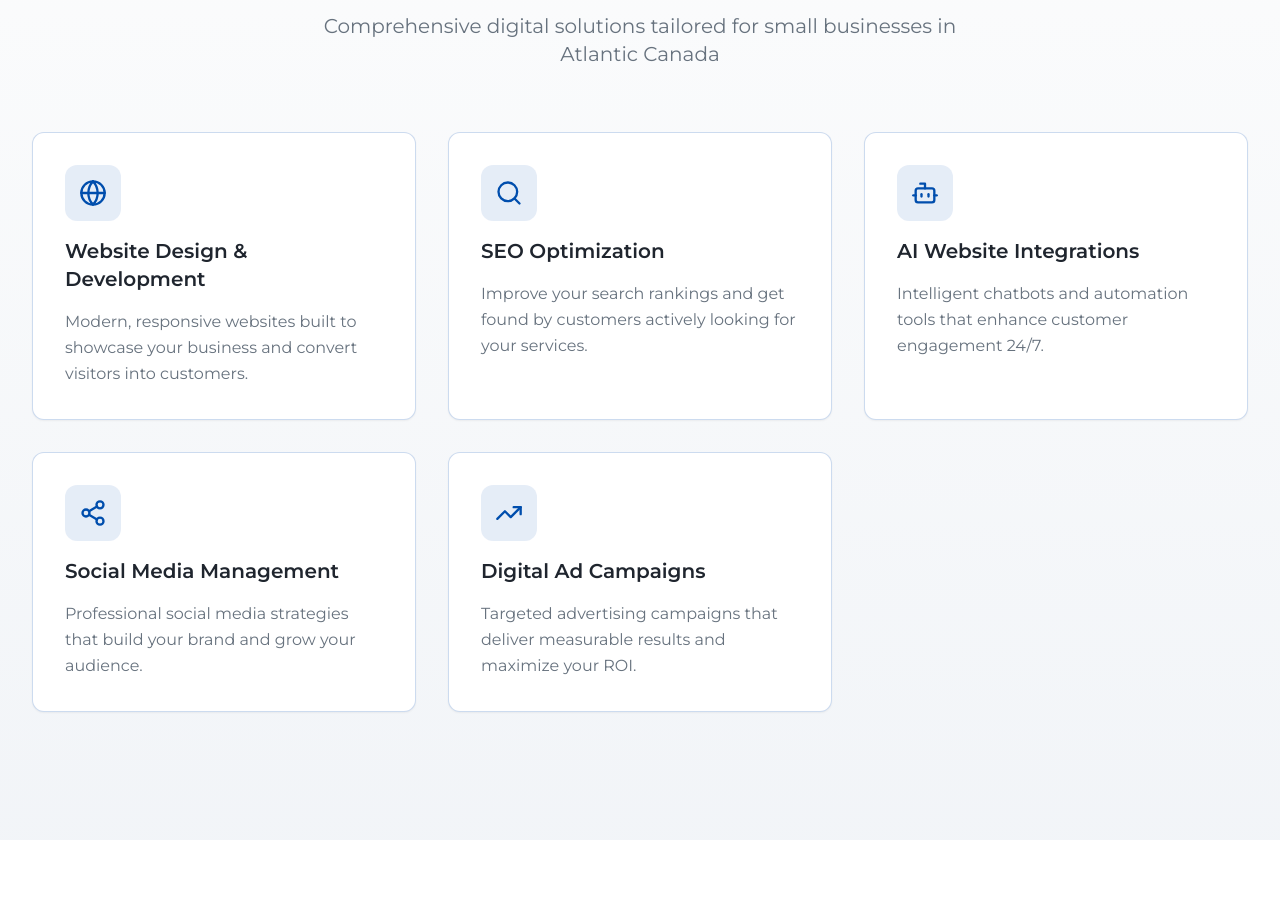
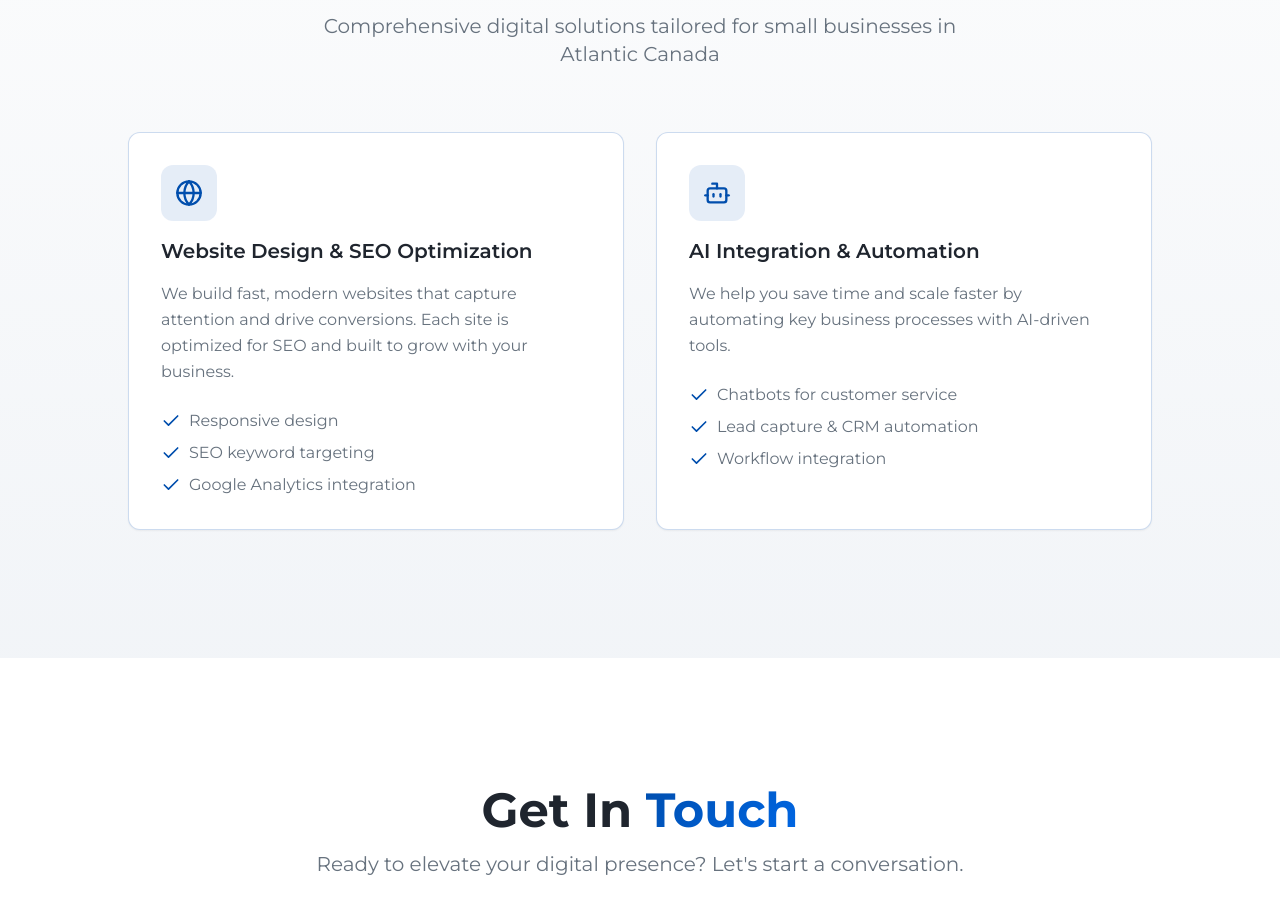
Before and after one commit to FrontierBD/frontier-business-development, a React (Vite) app: page / in a window 1280 px wide. Shown: the part 980-1894 px from the top of the page. Built offline with nearby package versions, Linux system fonts and the light colour scheme; the HTML template or start-up script is replaced by a standard one.

Commit message:
Refine services two items
Update Services to display only two detailed services with bullet features, adjust grid to two columns, and render bullet points in cards. Remove unused icons.

```diff
--- a/src/components/Services.tsx
+++ b/src/components/Services.tsx
@@ -1,31 +1,26 @@
-import { Globe, Search, Bot, Share2, TrendingUp } from "lucide-react";
+import { Globe, Bot, Check } from "lucide-react";
 import { Card, CardContent } from "@/components/ui/card";
 
 const services = [
   {
     icon: Globe,
-    title: "Website Design & Development",
-    description: "Modern, responsive websites built to showcase your business and convert visitors into customers.",
-  },
-  {
-    icon: Search,
-    title: "SEO Optimization",
-    description: "Improve your search rankings and get found by customers actively looking for your services.",
+    title: "Website Design & SEO Optimization",
+    description: "We build fast, modern websites that capture attention and drive conversions. Each site is optimized for SEO and built to grow with your business.",
+    features: [
+      "Responsive design",
+      "SEO keyword targeting",
+      "Google Analytics integration"
+    ]
   },
   {
     icon: Bot,
-    title: "AI Website Integrations",
-    description: "Intelligent chatbots and automation tools that enhance customer engagement 24/7.",
-  },
-  {
-    icon: Share2,
-    title: "Social Media Management",
-    description: "Professional social media strategies that build your brand and grow your audience.",
-  },
-  {
-    icon: TrendingUp,
-    title: "Digital Ad Campaigns",
-    description: "Targeted advertising campaigns that deliver measurable results and maximize your ROI.",
+    title: "AI Integration & Automation",
+    description: "We help you save time and scale faster by automating key business processes with AI-driven tools.",
+    features: [
+      "Chatbots for customer service",
+      "Lead capture & CRM automation",
+      "Workflow integration"
+    ]
   },
 ];
 
@@ -42,7 +37,7 @@ const Services = () => {
           </p>
         </div>
 
-        <div className="grid grid-cols-1 md:grid-cols-2 lg:grid-cols-3 gap-6 md:gap-8">
+        <div className="grid grid-cols-1 md:grid-cols-2 gap-6 md:gap-8 max-w-5xl mx-auto">
           {services.map((service, index) => (
             <Card
               key={index}
@@ -61,6 +56,14 @@ const Services = () => {
                 <p className="text-muted-foreground leading-relaxed">
                   {service.description}
                 </p>
+                <ul className="space-y-2 pt-2">
+                  {service.features.map((feature, idx) => (
+                    <li key={idx} className="flex items-start gap-2">
+                      <Check className="w-5 h-5 text-primary flex-shrink-0 mt-0.5" />
+                      <span className="text-muted-foreground">{feature}</span>
+                    </li>
+                  ))}
+                </ul>
               </CardContent>
             </Card>
           ))}
```
